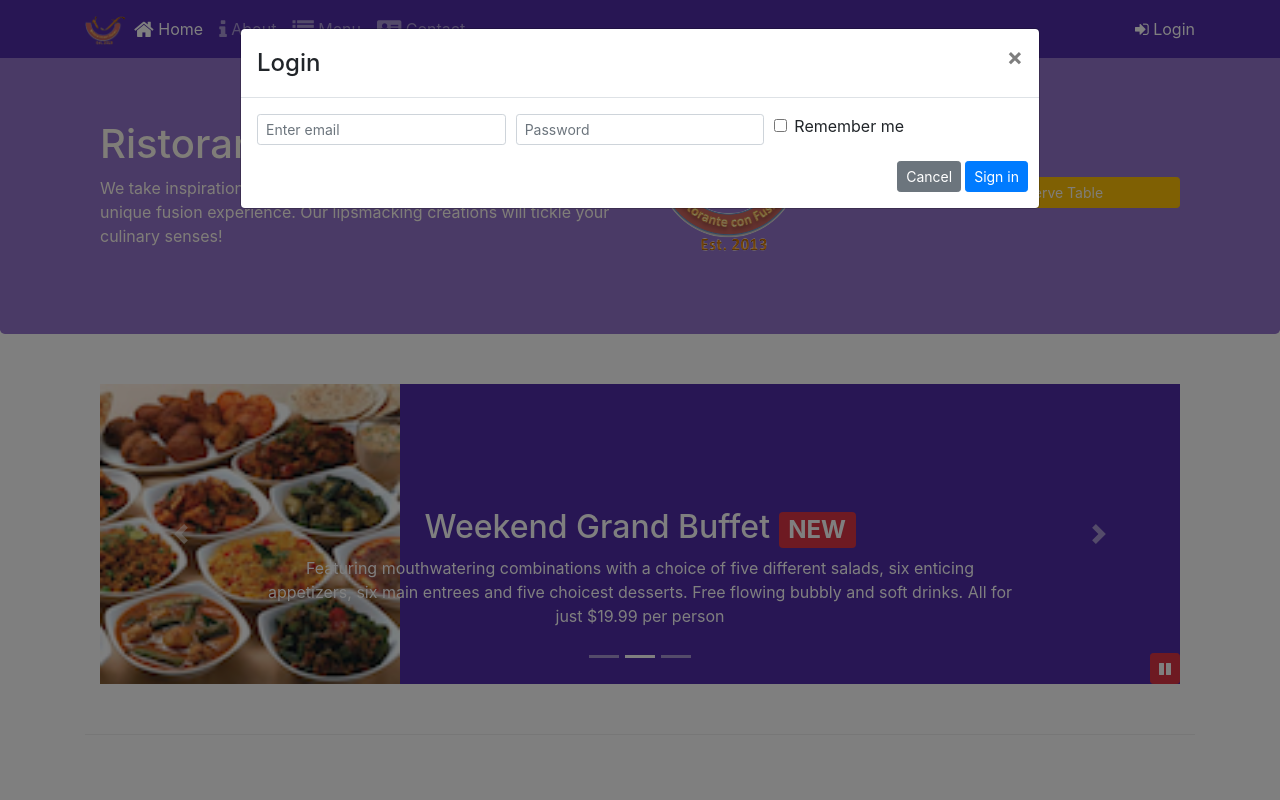
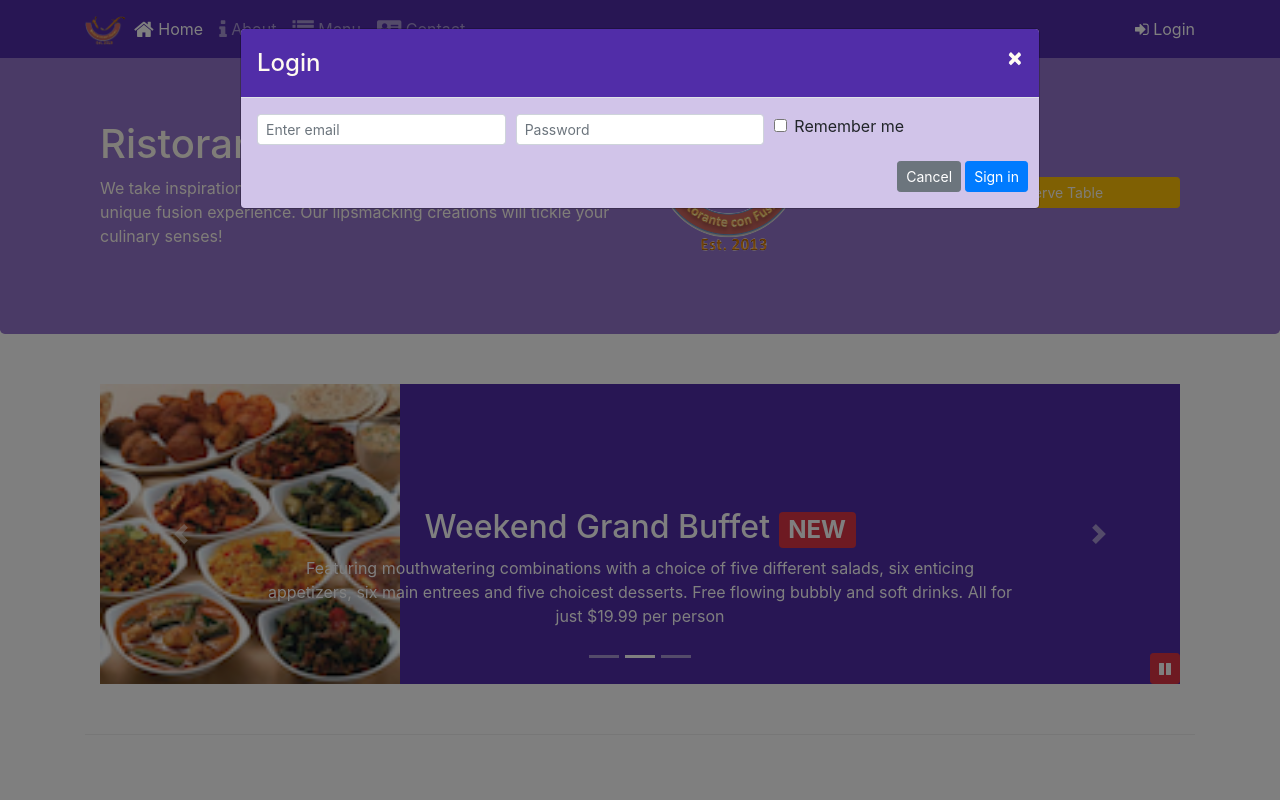
Before and after one commit to shijo12/Webpage-Bootstrap, a website: page index.html in a window 1280 px wide. Both pictures are taken after a click on the link "Login". Shown: the top 800 px of the page. Drawn offline with nearby package versions, Linux system fonts and the light colour scheme.

Commit message:
Assingment 4

```diff
--- a/css/styles.scss
+++ b/css/styles.scss
@@ -75,3 +75,19 @@ body{
     bottom: 0px;
     z-index: 1;
 }
+
+.modal-header {
+	background-color: $background-dark;
+	.modal-title {
+		color: floralwhite;
+
+	}
+	.close {
+			color: floralwhite;
+			opacity: 1;
+		}
+}
+
+.modal-content {
+	background-color: $background-pale;
+}
--- a/index.html
+++ b/index.html
@@ -30,7 +30,7 @@
             <li class="nav-item"><a class="nav-link" href="./contactus.html"><span class="fa fa-address-card fa-lg"></span> Contact</a></li>
           </ul>
 			<span class="navbar-text">
-                    <a data-toggle="modal" data-target="#loginModal">
+                    <a id="myLogin">
                     <span class="fa fa-sign-in"></span> Login</a>
                 </span>
         </div>
@@ -164,7 +164,7 @@
                   <img src="img/logo.png" class="img-fluid">
                 </div>
                 <div class="col-12 col-sm-3 align-self-center">
-                  <a class="btn btn-warning btn-lg btn-block btn-sm" data-toggle="modal" data-target="#ReserveForm" role="button">Reserve Table</a>
+                  <a class="btn btn-warning btn-lg btn-block btn-sm" id="myBtn" role="button">Reserve Table</a>
                 </div>
             </div>
         </div>
@@ -355,7 +355,23 @@
             });
 		});
     </script>
+	<!--Reserve Table Modal call-->
+	<script>
+		$(document).ready(function(){
+			$("#myBtn").click(function(){
+				$("#ReserveForm").modal('toggle')
 
+			});
+		});
+	</script>
+	<!--Login Modal call-->
+	<script>
+	$(document).ready(function(){
+		$("#myLogin").click(function(){
+			$("#loginModal").modal('toggle');
+		});
+	});
+	</script>
 
 </body>
 
```
Also changed, not shown: css/styles.css.
